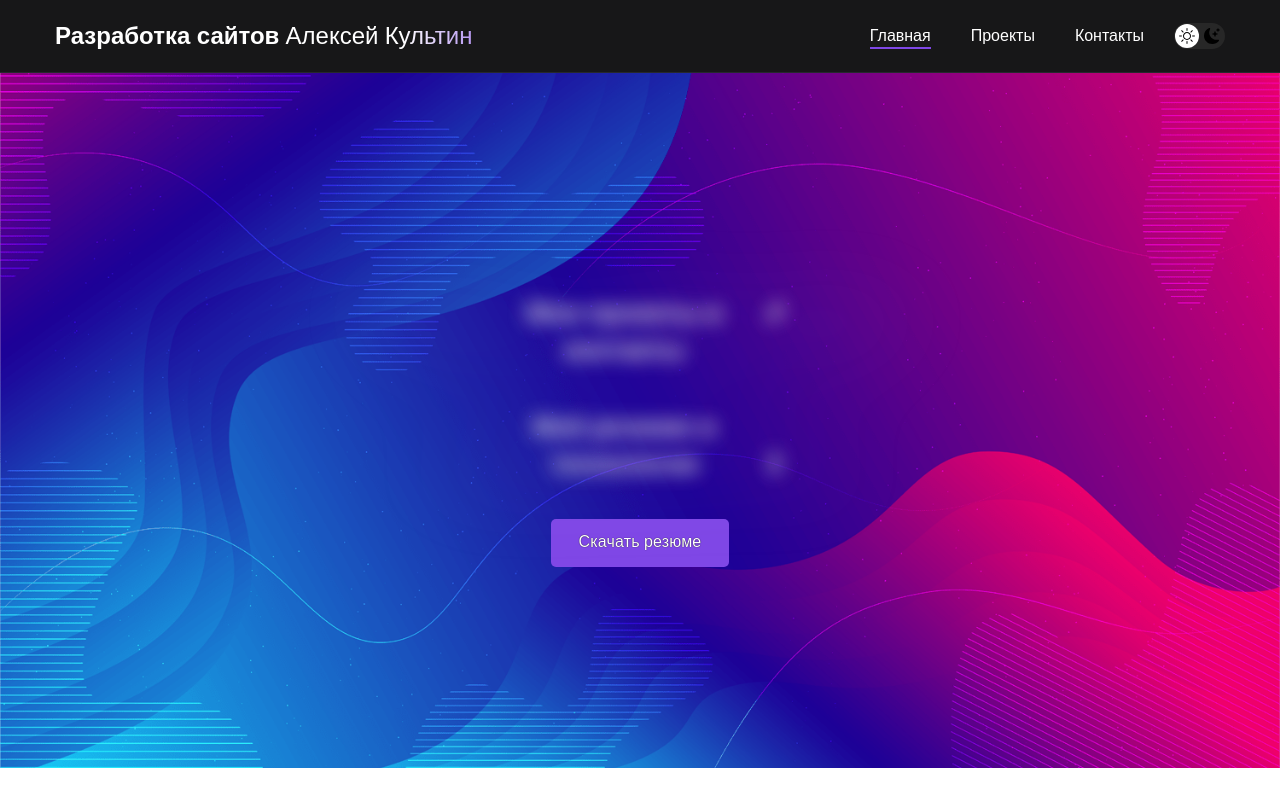
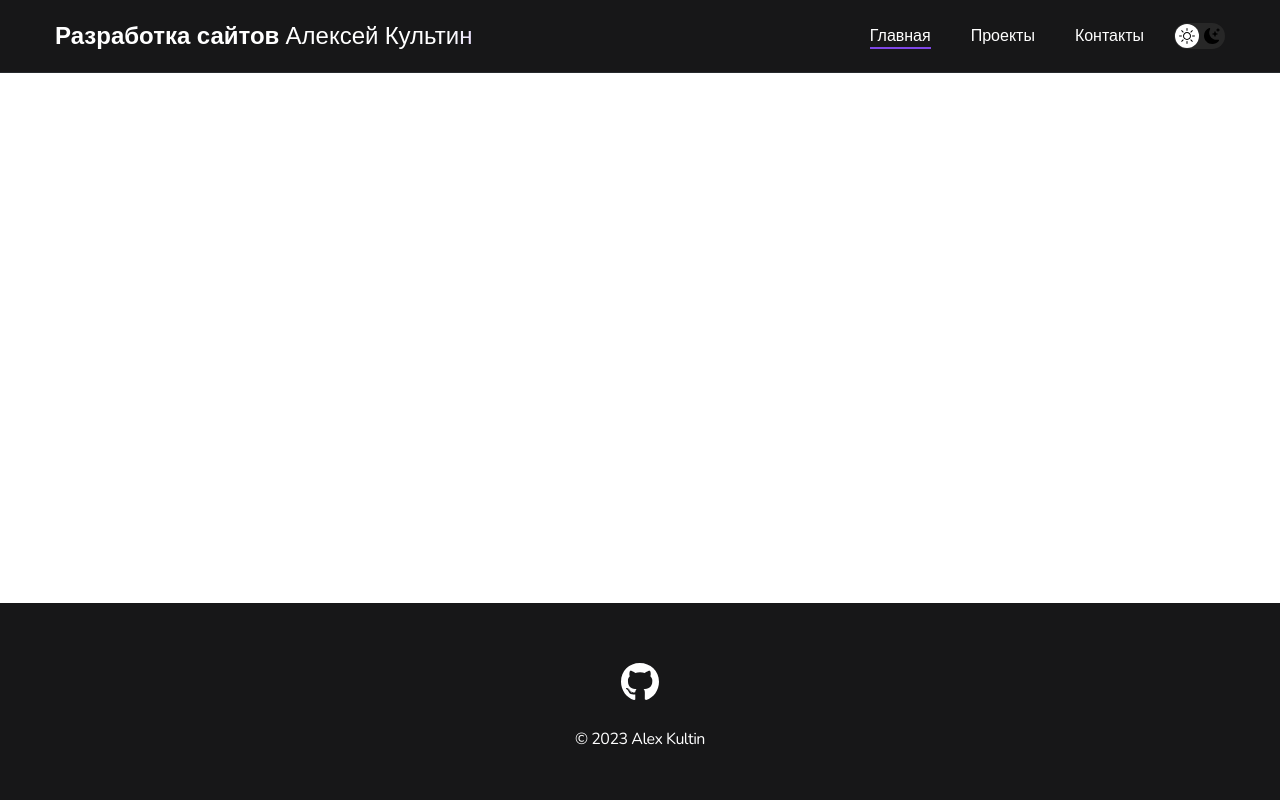
Before and after one commit to AlexiCult/portfolio-alex-kultin, a React (Create React App) app: page / in a window 1280 px wide. Shown: the top 800 px of the page. Built offline with nearby package versions, Linux system fonts and the light colour scheme.

Commit message:
Tried path to site with "portfolio-alex-kultin/"

```diff
--- a/src/App.js
+++ b/src/App.js
@@ -17,7 +17,7 @@
         <ScrollToTop />
         <Navbar />
         <Routes>
-          <Route path="/" element={<Home />} />
+          <Route path="/portfolio-alex-kultin/" element={<Home />} />
           <Route path="/projects" element={<Projects />} />
           <Route path="/project/:id" element={<Project />} />
           <Route path="/contacts" element={<Contacts />} />
```
